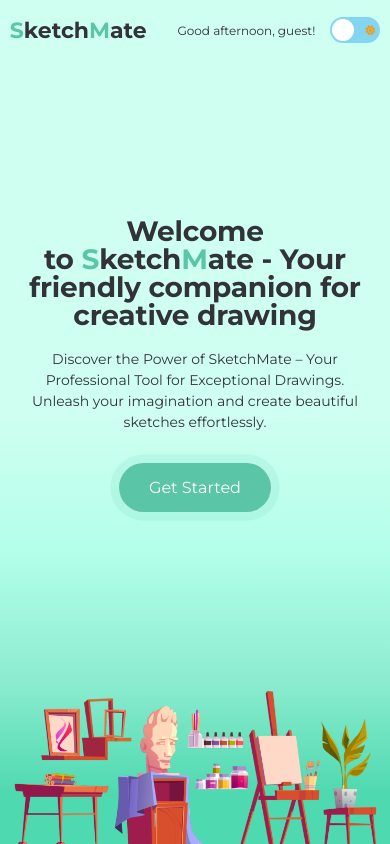
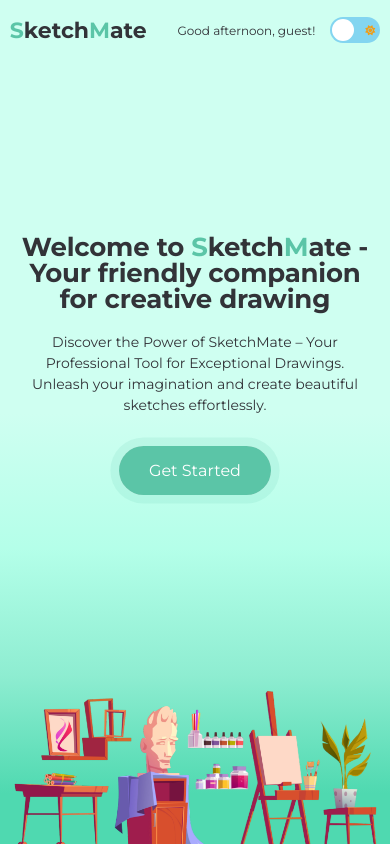
Before and after one commit to RonFelsenfeld/SketchMate-Frontend, a React (Vite) app: page / in a window 390 px wide. Built offline with nearby package versions, Linux system fonts and the light colour scheme.

Commit message:
Fix home page title size on mobile

```diff
--- a/src/assets/style/pages/_home-page.scss
+++ b/src/assets/style/pages/_home-page.scss
@@ -66,7 +66,7 @@
           }
 
           @include for-small-layout {
-            font-size: em(28px);
+            font-size: em(26px);
           }
 
           .logo {
```
